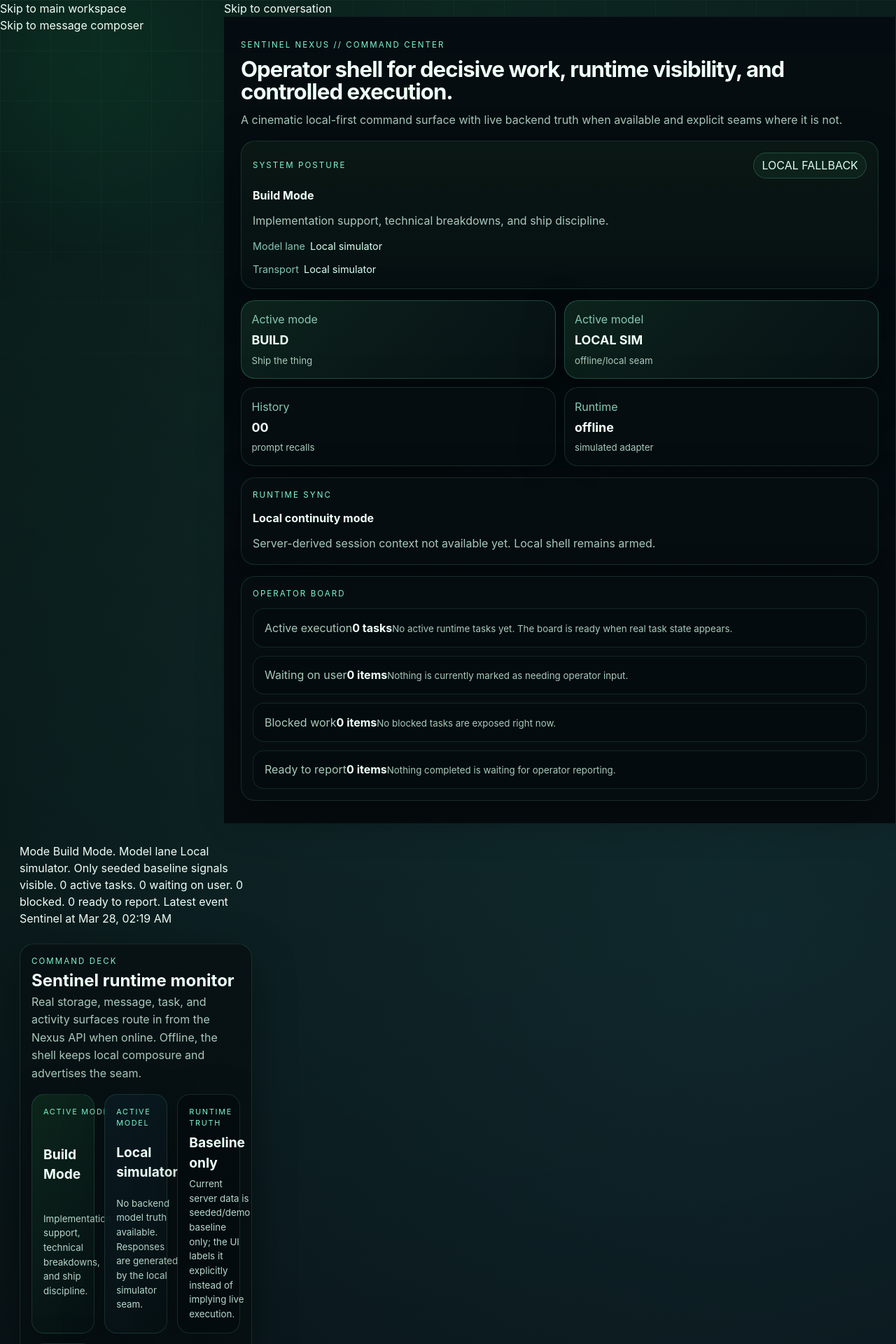
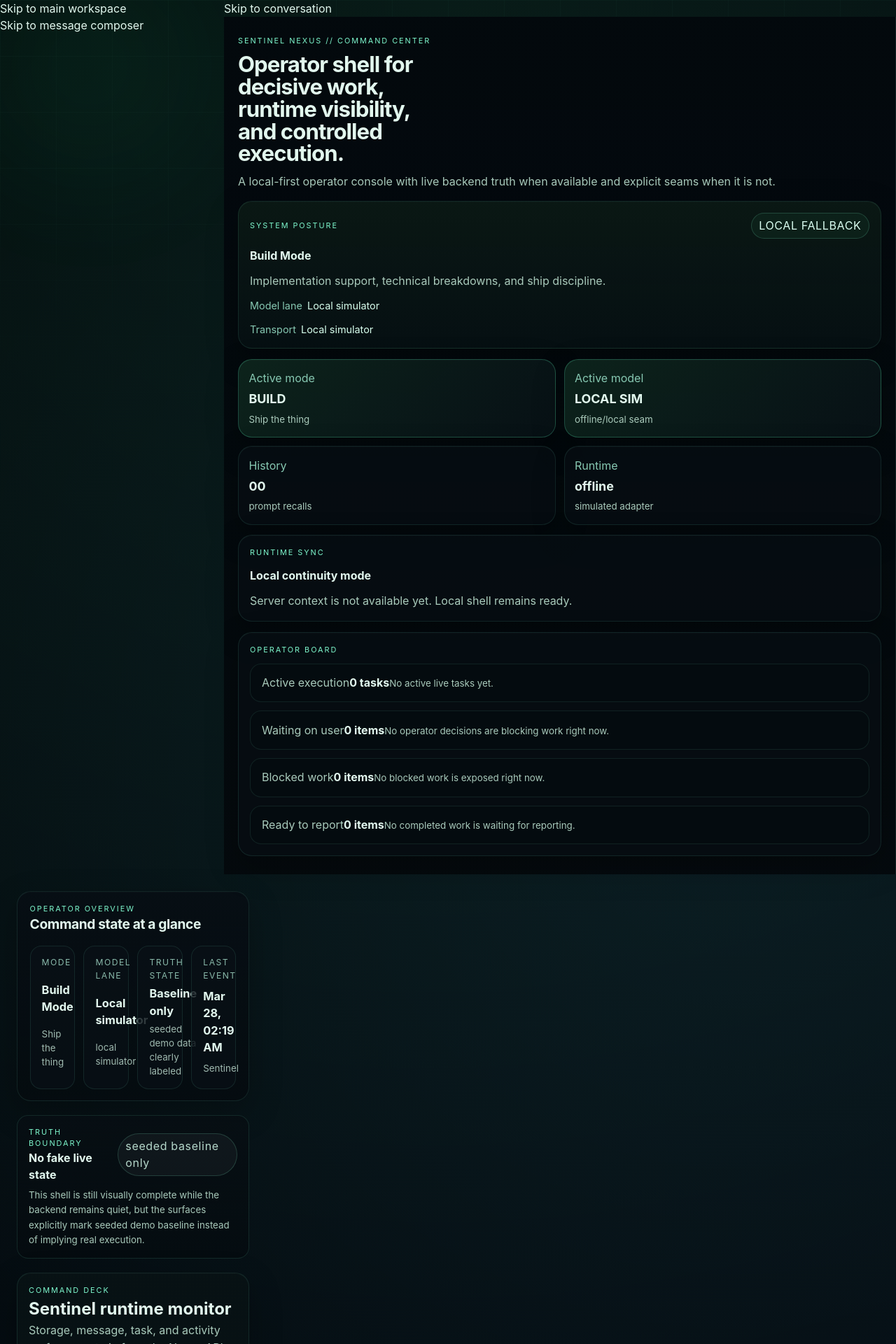
Before and after one commit to MarcoFernstaedt/sentinel_nexus, a React (Vite) app: page / in a window 1280 px wide. Shown: the top 1920 px of the page at 70% size. Built offline with nearby package versions, Linux system fonts and the light colour scheme; no server answers.

Commit message:
Refine Nexus visual hierarchy and reduce clutter

```diff
--- a/src/App.css
+++ b/src/App.css
@@ -1,9 +1,24 @@
 :root {
-  color: rgba(233, 255, 246, 0.96);
+  --bg-0: #020508;
+  --bg-1: #061016;
+  --bg-2: #0a1720;
+  --surface-0: rgba(7, 14, 19, 0.74);
+  --surface-1: rgba(9, 17, 24, 0.86);
+  --surface-2: rgba(11, 20, 28, 0.94);
+  --surface-3: rgba(14, 25, 34, 0.98);
+  --border-soft: rgba(126, 255, 210, 0.1);
+  --border-strong: rgba(126, 255, 210, 0.2);
+  --text-0: rgba(233, 255, 246, 0.97);
+  --text-1: #d9efe5;
+  --text-2: #9fb9af;
+  --accent-mint: #7ef7cd;
+  --accent-cyan: #71cbff;
+  --accent-warn: #ffcb61;
+  color: var(--text-0);
   background:
-    radial-gradient(circle at top, rgba(65, 255, 165, 0.11), transparent 24%),
-    radial-gradient(circle at 85% 15%, rgba(83, 201, 255, 0.1), transparent 20%),
-    linear-gradient(180deg, #050a0d 0%, #081115 42%, #05080c 100%);
+    radial-gradient(circle at top, rgba(65, 255, 165, 0.08), transparent 22%),
+    radial-gradient(circle at 82% 12%, rgba(83, 201, 255, 0.08), transparent 18%),
+    linear-gradient(180deg, #020508 0%, #061016 42%, #03070b 100%);
 }
 
 * {
@@ -19,7 +34,7 @@ body {
   min-width: 320px;
   min-height: 100vh;
   background: transparent;
-  color: #effff7;
+  color: var(--text-0);
 }
 
 button,
@@ -88,17 +103,17 @@ ul {
   position: absolute;
   inset: 0;
   background-image:
-    linear-gradient(rgba(126, 255, 210, 0.06) 1px, transparent 1px),
-    linear-gradient(90deg, rgba(126, 255, 210, 0.05) 1px, transparent 1px);
-  background-size: 72px 72px;
-  mask-image: linear-gradient(180deg, rgba(0, 0, 0, 0.75), transparent 92%);
+    linear-gradient(rgba(126, 255, 210, 0.04) 1px, transparent 1px),
+    linear-gradient(90deg, rgba(126, 255, 210, 0.035) 1px, transparent 1px);
+  background-size: 80px 80px;
+  mask-image: linear-gradient(180deg, rgba(0, 0, 0, 0.68), transparent 92%);
 }
 
 .shell-backdrop__glow {
   position: absolute;
   border-radius: 999px;
-  filter: blur(80px);
-  opacity: 0.3;
+  filter: blur(96px);
+  opacity: 0.22;
 }
 
 .shell-backdrop__glow--one {
@@ -118,15 +133,15 @@ ul {
 }
 
 .left-rail {
-  padding: 2rem 1.5rem;
-  border-right: 1px solid rgba(126, 255, 210, 0.12);
+  padding: 1.6rem 1.25rem;
+  border-right: 1px solid var(--border-soft);
   background:
-    linear-gradient(180deg, rgba(5, 13, 17, 0.95), rgba(5, 10, 14, 0.82)),
+    linear-gradient(180deg, rgba(3, 9, 13, 0.97), rgba(5, 10, 14, 0.88)),
     rgba(6, 12, 16, 0.78);
-  backdrop-filter: blur(18px);
+  backdrop-filter: blur(22px);
   display: grid;
   align-content: start;
-  gap: 1rem;
+  gap: 0.9rem;
   position: sticky;
   top: 0;
   min-height: 100vh;
@@ -141,13 +156,15 @@ ul {
   font-size: clamp(1.95rem, 2.4vw, 3rem);
   line-height: 1.02;
   letter-spacing: -0.03em;
+  max-width: 12ch;
 }
 
 .workspace {
-  padding: 1.75rem;
+  padding: 1.5rem;
   display: grid;
-  gap: 1.5rem;
+  gap: 1.25rem;
   align-content: start;
+  max-width: 1680px;
 }
 
 .workspace-grid {
@@ -173,9 +190,11 @@ ul {
 .task-cell,
 .deck-banner__callout,
 .deck-banner__meta {
-  border: 1px solid rgba(119, 242, 206, 0.14);
-  background: rgba(7, 15, 19, 0.78);
-  box-shadow: 0 18px 60px rgba(0, 0, 0, 0.34);
+  border: 1px solid var(--border-soft);
+  background: var(--surface-0);
+  box-shadow:
+    0 16px 48px rgba(0, 0, 0, 0.24),
+    inset 0 1px 0 rgba(255, 255, 255, 0.02);
 }
 
 .panel,
@@ -208,7 +227,7 @@ ul {
 .eyebrow {
   text-transform: uppercase;
   letter-spacing: 0.18em;
-  font-size: 0.72rem;
+  font-size: 0.68rem;
   color: #7ef7cd;
 }
 
@@ -285,16 +304,16 @@ ul {
 
 .command-ribbon {
   display: grid;
-  grid-template-columns: repeat(3, minmax(0, 1fr));
+  grid-template-columns: repeat(4, minmax(0, 1fr));
   gap: 0.9rem;
 }
 
 .command-ribbon__card {
-  padding: 1rem;
+  padding: 0.95rem;
   border-radius: 18px;
-  border: 1px solid rgba(119, 242, 206, 0.14);
-  background: rgba(4, 11, 14, 0.72);
-  box-shadow: 0 18px 60px rgba(0, 0, 0, 0.28);
+  border: 1px solid rgba(119, 242, 206, 0.12);
+  background: rgba(4, 11, 14, 0.64);
+  box-shadow: 0 14px 42px rgba(0, 0, 0, 0.22);
   display: grid;
   gap: 0.35rem;
 }
@@ -315,12 +334,14 @@ ul {
 }
 
 .command-ribbon__card strong {
-  font-size: 1.2rem;
+  font-size: 1.08rem;
+  line-height: 1.25;
 }
 
 .command-ribbon__card small {
   color: #b6d8cb;
   line-height: 1.55;
+  max-width: 28ch;
 }
 
 .rail-metric,
@@ -359,7 +380,7 @@ ul {
 .command-deck {
   gap: 1rem;
   background:
-    linear-gradient(180deg, rgba(8, 18, 21, 0.92), rgba(7, 12, 17, 0.86)),
+    linear-gradient(180deg, rgba(8, 18, 21, 0.9), rgba(7, 12, 17, 0.82)),
     rgba(7, 15, 19, 0.82);
 }
 
@@ -372,7 +393,7 @@ ul {
 .deck-banner__callout,
 .deck-banner__meta {
   padding: 1rem;
-  background: rgba(3, 10, 12, 0.72);
+  background: rgba(3, 10, 12, 0.62);
 }
 
 .deck-banner__callout {
@@ -400,11 +421,11 @@ ul {
 }
 
 .overview-card {
-  background: rgba(5, 13, 17, 0.86);
+  background: rgba(5, 13, 17, 0.78);
 }
 
 .overview-card--hot {
-  background: linear-gradient(135deg, rgba(10, 33, 26, 0.96), rgba(8, 19, 24, 0.92));
+  background: linear-gradient(135deg, rgba(10, 33, 26, 0.92), rgba(8, 19, 24, 0.88));
 }
 
 .telemetry-card {
@@ -412,7 +433,7 @@ ul {
   display: grid;
   gap: 0.45rem;
   min-height: 10.5rem;
-  background: rgba(5, 12, 16, 0.82);
+  background: rgba(6, 13, 18, 0.84);
 }
 
 .telemetry-card__header span:first-child {
@@ -440,7 +461,7 @@ ul {
 
 .chat-surface {
   min-height: calc(100vh - 14rem);
-  background: rgba(6, 13, 17, 0.86);
+  background: rgba(6, 13, 17, 0.82);
 }
 
 .surface-header {
@@ -454,11 +475,12 @@ ul {
 
 .status-pill {
   width: fit-content;
-  padding: 0.35rem 0.7rem;
+  padding: 0.32rem 0.66rem;
   border-radius: 999px;
   color: #dbfff2;
-  border: 1px solid rgba(127, 247, 205, 0.2);
-  background: rgba(19, 56, 43, 0.38);
+  border: 1px solid rgba(127, 247, 205, 0.18);
+  background: rgba(19, 56, 43, 0.32);
+  letter-spacing: 0.04em;
 }
 
 .status-pill--subtle {
@@ -526,6 +548,8 @@ ul {
   max-height: 52vh;
   overflow: auto;
   padding-right: 0.2rem;
+  scrollbar-width: thin;
+  scrollbar-color: rgba(126, 255, 210, 0.32) transparent;
 }
 
 .message-card {
@@ -534,18 +558,40 @@ ul {
   grid-template-columns: auto minmax(0, 1fr);
   gap: 0.85rem;
   background: rgba(6, 14, 18, 0.92);
+  position: relative;
+  overflow: hidden;
+}
+
+.message-card::before {
+  content: '';
+  position: absolute;
+  inset: 0 auto 0 0;
+  width: 3px;
+  background: rgba(126, 255, 210, 0.12);
 }
 
 .message-card.system {
-  background: rgba(28, 40, 38, 0.68);
+  background: rgba(25, 35, 37, 0.76);
+}
+
+.message-card.system::before {
+  background: rgba(255, 203, 97, 0.52);
 }
 
 .message-card.operator {
-  background: rgba(11, 24, 29, 0.96);
+  background: rgba(10, 22, 28, 0.96);
+}
+
+.message-card.operator::before {
+  background: rgba(113, 203, 255, 0.52);
 }
 
 .message-card.sentinel {
-  background: linear-gradient(135deg, rgba(11, 30, 24, 0.98), rgba(8, 18, 23, 0.96));
+  background: linear-gradient(135deg, rgba(10, 24, 27, 0.98), rgba(9, 18, 24, 0.96));
+}
+
+.message-card.sentinel::before {
+  background: linear-gradient(180deg, rgba(126, 255, 210, 0.82), rgba(113, 203, 255, 0.65));
 }
 
 .message-card__badge {
@@ -610,6 +656,7 @@ ul {
   border-radius: 16px;
   padding: 0.95rem 1rem;
   min-height: 126px;
+  box-shadow: inset 0 1px 0 rgba(255, 255, 255, 0.03);
 }
 
 .ghost-button,
@@ -788,8 +835,8 @@ ul {
 .event-item {
   padding: 0.9rem 1rem;
   border-radius: 16px;
-  border: 1px solid rgba(119, 242, 206, 0.12);
-  background: rgba(4, 11, 14, 0.68);
+  border: 1px solid rgba(119, 242, 206, 0.1);
+  background: rgba(4, 11, 14, 0.58);
 }
 
 .stack-list__item--compact {
@@ -838,6 +885,10 @@ ul {
   .command-ribbon,
   .app-shell {
     grid-template-columns: 1fr;
+  }
+
+  .workspace {
+    max-width: none;
   }
 
   .left-rail,
@@ -1000,18 +1051,73 @@ ul {
   }
 }
 
+.workspace-topbar {
+  display: grid;
+  gap: 1rem;
+  padding: 1rem 1.1rem;
+  background: linear-gradient(180deg, rgba(7, 14, 20, 0.94), rgba(5, 11, 15, 0.86));
+}
+
+.workspace-topbar__title {
+  font-size: 1.2rem;
+  letter-spacing: -0.02em;
+}
+
+.workspace-topbar__grid {
+  display: grid;
+  grid-template-columns: repeat(4, minmax(0, 1fr));
+  gap: 0.8rem;
+}
+
+.workspace-topbar__card {
+  padding: 0.9rem 1rem;
+  border-radius: 16px;
+  border: 1px solid var(--border-soft);
+  background: rgba(9, 16, 22, 0.82);
+  display: grid;
+  gap: 0.28rem;
+}
+
+.workspace-topbar__card span {
+  color: #89b9aa;
+  font-size: 0.76rem;
+  text-transform: uppercase;
+  letter-spacing: 0.12em;
+}
+
+.workspace-topbar__card strong {
+  font-size: 1.02rem;
+}
+
+.workspace-topbar__card small {
+  color: var(--text-2);
+  line-height: 1.5;
+}
+
 .truth-note {
-  padding: 0.9rem;
+  padding: 0.95rem 1rem;
   border-radius: 16px;
-  border: 1px solid rgba(119, 242, 206, 0.14);
-  background: rgba(4, 11, 14, 0.62);
+  border: 1px solid rgba(119, 242, 206, 0.12);
+  background: linear-gradient(180deg, rgba(7, 14, 19, 0.84), rgba(5, 11, 15, 0.72));
   display: grid;
-  gap: 0.35rem;
+  gap: 0.45rem;
 }
 
 .truth-note small {
   color: #a9cabb;
   line-height: 1.6;
+}
+
+.sr-only {
+  position: absolute;
+  width: 1px;
+  height: 1px;
+  padding: 0;
+  margin: -1px;
+  overflow: hidden;
+  clip: rect(0, 0, 0, 0);
+  white-space: nowrap;
+  border: 0;
 }
 
 .workstream-grid {
@@ -1055,7 +1161,8 @@ ul {
 }
 
 @media (max-width: 980px) {
-  .workstream-grid {
+  .workstream-grid,
+  .workspace-topbar__grid {
     grid-template-columns: 1fr;
   }
 }
--- a/src/App.tsx
+++ b/src/App.tsx
@@ -117,29 +117,25 @@ function App() {
       id: 'delivery',
       title: 'Active execution',
       value: `${activeExecutionTasks.length} tasks`,
-      detail:
-        activeExecutionTasks[0]?.title ?? 'No active runtime tasks yet. The board is ready when real task state appears.',
+      detail: activeExecutionTasks[0]?.title ?? 'No active live tasks yet.',
     },
     {
       id: 'waiting',
       title: 'Waiting on user',
       value: `${waitingOnUserTasks.length} items`,
-      detail:
-        waitingOnUserTasks[0]?.title ?? 'Nothing is currently marked as needing operator input.',
+      detail: waitingOnUserTasks[0]?.title ?? 'No operator decisions are blocking work right now.',
     },
     {
       id: 'blocked',
       title: 'Blocked work',
       value: `${blockedTasks.length} items`,
-      detail:
-        blockedTasks[0]?.title ?? 'No blocked tasks are exposed right now.',
+      detail: blockedTasks[0]?.title ?? 'No blocked work is exposed right now.',
     },
     {
       id: 'reporting',
       title: 'Ready to report',
       value: `${readyToReportTasks.length} items`,
-      detail:
-        readyToReportTasks[0]?.title ?? 'Nothing completed is waiting for operator reporting.',
+      detail: readyToReportTasks[0]?.title ?? 'No completed work is waiting for reporting.',
     },
   ]
 
@@ -201,8 +197,8 @@ function App() {
   ]
 
   const runtimeSummary = runtimeContext
-    ? `${runtimeContext.session.hostLabel} · ${runtimeContext.chat.messageCount} persisted messages · ${runtimeTasksLive.length} live tasks / ${seededTasks.length} seeded baseline · ${runtimeRecentActivity.length} live updates`
-    : 'Server-derived session context not available yet. Local shell remains armed.'
+    ? `${runtimeContext.session.hostLabel} · ${runtimeContext.chat.messageCount} persisted messages · ${runtimeTasksLive.length} live tasks / ${seededTasks.length} baseline · ${runtimeRecentActivity.length} live updates`
+    : 'Server context is not available yet. Local shell remains ready.'
 
   const boardGroups = [
     {
@@ -256,6 +252,13 @@ function App() {
     `Latest event ${latestMessage?.author ?? 'waiting'} at ${lastEventLabel}`,
   ].join('. ')
 
+  const commandStatusItems = [
+    { id: 'mode', label: 'Mode', value: activeMode.label, detail: activeMode.accent },
+    { id: 'lane', label: 'Model lane', value: modelLaneLabel, detail: apiState === 'connected' ? 'backend seam visible' : 'local simulator' },
+    { id: 'truth', label: 'Truth state', value: runtimeTruthIsLive ? 'Live + baseline' : 'Baseline only', detail: runtimeTruthIsLive ? 'real runtime signals exposed' : 'seeded demo data clearly labeled' },
+    { id: 'last', label: 'Last event', value: lastEventLabel, detail: latestMessage?.author ?? 'Awaiting first packet' },
+  ]
+
   return (
     <div className="app-shell">
       <a className="skip-link" href="#primary-workspace">Skip to main workspace</a>
@@ -273,7 +276,7 @@ function App() {
           <p className="eyebrow">Sentinel Nexus // Command Center</p>
           <h1 id="site-title">Operator shell for decisive work, runtime visibility, and controlled execution.</h1>
           <p className="muted-copy">
-            A cinematic local-first command surface with live backend truth when available and explicit seams where it is not.
+            A local-first operator console with live backend truth when available and explicit seams when it is not.
           </p>
         </div>
 
@@ -344,12 +347,43 @@ function App() {
           {globalStatusSummary}
         </p>
 
+        <section className="workspace-topbar panel" aria-label="Global command status">
+          <div>
+            <p className="eyebrow">Operator overview</p>
+            <h2 className="workspace-topbar__title">Command state at a glance</h2>
+          </div>
+          <div className="workspace-topbar__grid" role="list" aria-label="Global status summaries">
+            {commandStatusItems.map((item) => (
+              <article key={item.id} className="workspace-topbar__card" role="listitem" aria-label={`${item.label}: ${item.value}. ${item.detail}`}>
+                <span>{item.label}</span>
+                <strong>{item.value}</strong>
+                <small>{item.detail}</small>
+              </article>
+            ))}
+          </div>
+        </section>
+
+        <section className="truth-note" aria-labelledby="truth-note-heading">
+          <div className="stack-list__row">
+            <div>
+              <p className="eyebrow">Truth boundary</p>
+              <strong id="truth-note-heading">No fake live state</strong>
+            </div>
+            <span className="status-pill status-pill--subtle">{runtimeTruthIsLive ? 'live runtime present' : 'seeded baseline only'}</span>
+          </div>
+          <small>
+            {runtimeTruthIsLive
+              ? 'Runtime activity, notes, and tasks are showing alongside seeded baseline surfaces. Each record keeps its source label.'
+              : 'This shell is still visually complete while the backend remains quiet, but the surfaces explicitly mark seeded demo baseline instead of implying real execution.'}
+          </small>
+        </section>
+
         <section className="command-deck panel" aria-labelledby="runtime-monitor-heading">
           <div>
             <p className="eyebrow">Command deck</p>
             <h2 id="runtime-monitor-heading">Sentinel runtime monitor</h2>
             <p className="muted-copy">
-              Real storage, message, task, and activity surfaces route in from the Nexus API when online. Offline, the shell keeps local composure and advertises the seam.
+              Storage, message, task, and activity surfaces route in from the Nexus API when online. Offline, the shell stays usable and labels the seam clearly.
             </p>
           </div>
 
@@ -370,7 +404,7 @@ function App() {
               <small>
                 {runtimeTruthIsLive
                   ? `${runtimeRecentActivity.length} recent runtime events, ${runtimeTasksLive.length} runtime tasks, ${runtimeNotesLive.length} runtime notes`
-                  : 'Current server data is seeded/demo baseline only; the UI labels it explicitly instead of implying live execution.'}
+                  : 'Current server data is seeded baseline only; the UI labels it explicitly instead of implying live execution.'}
               </small>
             </article>
             <article className="command-ribbon__card">
@@ -606,7 +640,7 @@ function App() {
                 <p className="eyebrow">Primary channel</p>
                 <h2 id="conversation-heading">Operator and Sentinel conversation</h2>
                 <p className="muted-copy">
-                  Terminal-weight composition, mode-specific replies, and visible transport state for every exchange.
+                  Terminal-weight composition, mode-specific replies, and clear transport state for every exchange.
                 </p>
               </div>
               <div className="header-badges" aria-label="Conversation state badges">
```
